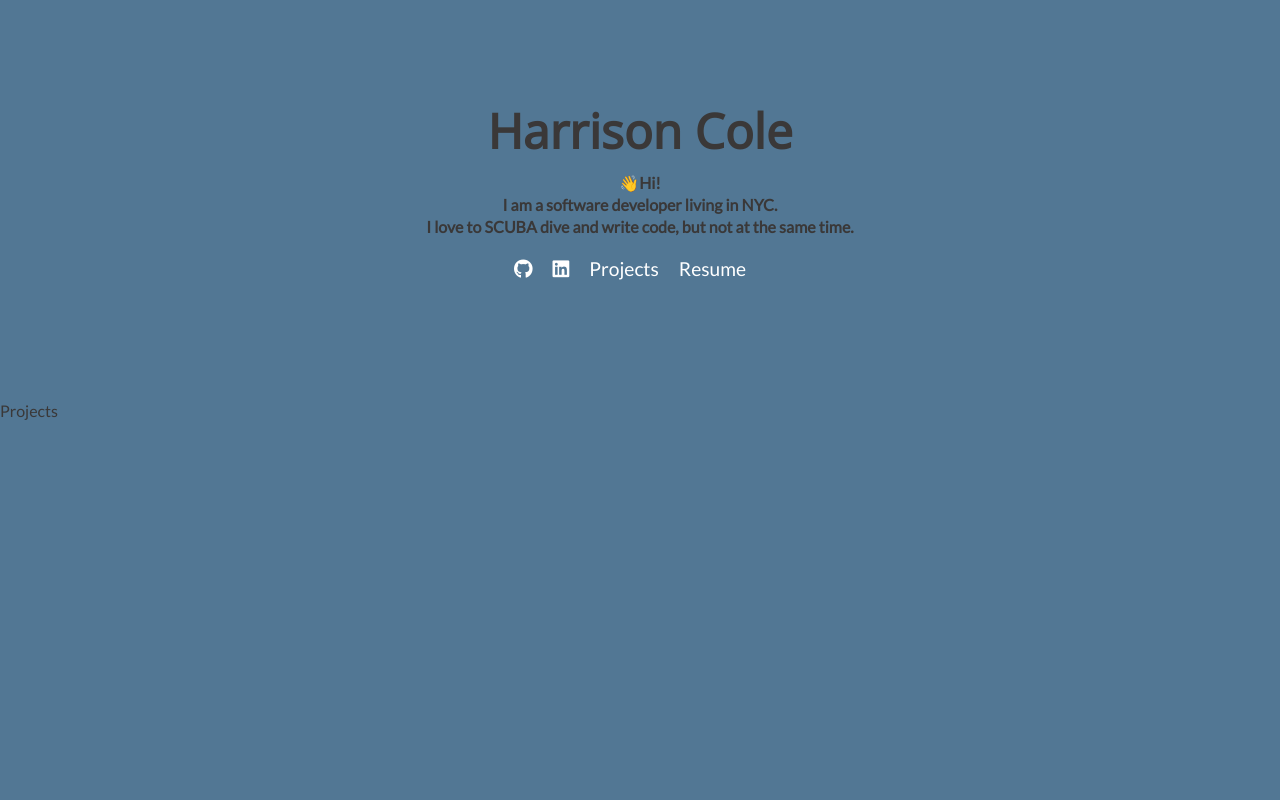
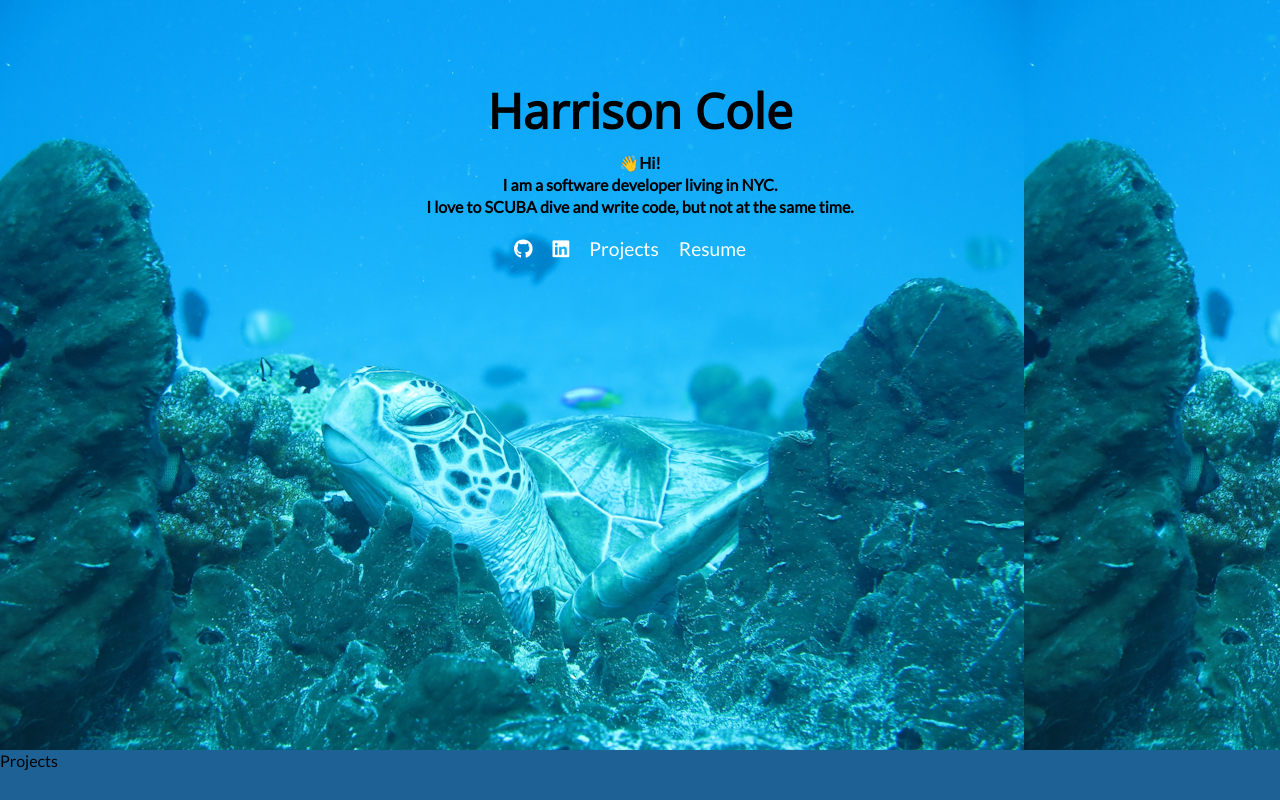
Before and after one commit to harrisoncole/personal-site, a website: page public/index.htm in a window 1280 px wide. Drawn offline with nearby package versions, Linux system fonts and the light colour scheme.

Commit message:
added background image

```diff
--- a/public/index.htm
+++ b/public/index.htm
@@ -30,8 +30,10 @@
         <a href="Harrison-Cole-resume.pdf"> Resume </a>
       </nav>
     </div>
-    <div class="nav-underline"></div>
+    <div id="projects">
+      Projects
+    </div>
 
-    <h2 id="projects">Projects</h2>
+    <!-- <h2 id="projects">Projects</h2> -->
   </body>
 </html>
--- a/public/main.css
+++ b/public/main.css
@@ -125,8 +125,9 @@ table {
 /* font styles */
 
 body {
-  background: #527794;
+  background: #1e6295;
   color: rgb(58, 56, 56);
+  color: black;
   font: 300 16px/22px 'Lato', 'Open Sans', 'Helvetica Neue', Helvetica, Arial,
     sans-serif;
 }
@@ -141,16 +142,26 @@ body {
   box-sizing: border-box;
 }
 
+/* body {
+  background-image: url('turtle.jpg') no-repeat center center fixed;
+  -webkit-background-size: cover;
+  -moz-background-size: cover;
+  -o-background-size: cover;
+  background-size: cover;
+} */
+
 .container-home {
+  background-image: url('turtle.jpg');
   display: flex;
-  justify-content: center;
+  justify-content: flex-start;
   flex-direction: column;
-  height: 400px;
+  height: 750px;
 }
 
 #home {
   font-family: 'Open Sans';
   font-size: 3em;
+  margin-top: 100px;
   margin-bottom: 30px;
 }
 
```
Also changed, not shown: public/26231032_10104344174815754_4515668452108508150_n.jpg (added), public/fish.jpg (added), public/turtle.jpg (added).
